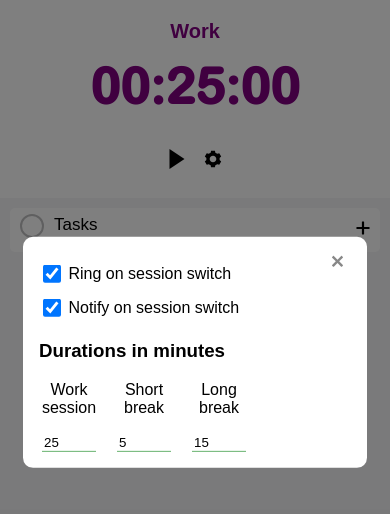
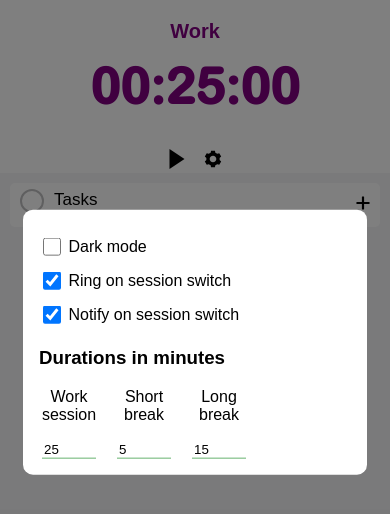
Before and after one commit to aabiji/focal, a SvelteKit app: page / in a window 390 px wide. Both pictures are taken after a click on the button 213 px from the left and 160 px from the top of the page. Shown: the top 514 px of the page. Built offline with nearby package versions, Linux system fonts and the light colour scheme.

Commit message:
attempted theme toggle

```diff
--- a/src/routes/+page.svelte
+++ b/src/routes/+page.svelte
@@ -3,24 +3,27 @@
   import TaskTree from "./TaskTree.svelte";
   import Settings from "./Settings.svelte";
 
-  import { app, localstorageLoad, localstorageSave } from "./app";
+  import { app, localstorageLoad, localstorageSave, setTheme } from "./state";
   import { onMount } from "svelte";
 
   let showSettingsPopup = false;
 
   onMount(() => {
     localstorageLoad();
-    //window.addEventListener("beforeunload", () => localstorageSave());
+    window.addEventListener("beforeunload", () => localstorageSave());
     if ($app.showNotification)
       Notification.requestPermission();
-  });
+    setTheme(false);
+   });
 </script>
 
 <Settings bind:showSettingsPopup />
-<div class="left-side">
+<div class="left-side" style:background-color={$app.bg}>
   <Pomodoro bind:showSettingsPopup />
 </div>
-<div class="right-side"><TaskTree /></div>
+<div class="right-side" style:background-color={$app.bgShade}>
+  <TaskTree />
+</div>
 
 <style>
   @font-face {
@@ -47,7 +50,6 @@
   .right-side {
     height: 100%;
     overflow-y: auto;
-    background-color: #f4f4f6;
   }
 
   .right-side::-webkit-scrollbar-track { background: #81819c; }
@@ -68,11 +70,7 @@
       overflow: hidden;
     }
 
-    .right-side {
-      width: 100%;
-      margin-top: 25px;
-    }
-
+    .right-side { width: 100%; }
     .right-side::-webkit-scrollbar { width: 5px; }
   }
 
--- a/src/routes/Input.svelte
+++ b/src/routes/Input.svelte
@@ -1,5 +1,6 @@
 <script>
   import { onMount } from "svelte";
+  import { app } from "./state";
 
   export let newlyCreated;
   export let value;
@@ -22,6 +23,7 @@
 </script>
 
 <textarea
+  style:color={$app.fg}
   placeholder="Your Task"
   spellcheck="false"
   autocorrect
--- a/src/routes/Pomodoro.svelte
+++ b/src/routes/Pomodoro.svelte
@@ -1,6 +1,6 @@
 <script>
   import { onMount } from "svelte";
-  import { app, getPath, nextSession, togglePause } from "./app";
+  import { app, getPath, nextSession, togglePause } from "./state";
 
   const formatTime = (totalSeconds) => {
     const h = Math.floor(totalSeconds / 3600);
@@ -9,13 +9,19 @@
     return `${h.toString().padStart(2, "0")}:${m.toString().padStart(2, "0")}:${s.toString().padStart(2, "0")}`;
   };
 
+  const sessionMinutes = () => {
+    return $app.isBreak
+      ? $app.breakCount !== 4 ? $app.shortBreakMinutes : $app.longBreakMinutes
+      : $app.workMinutes;
+  }
+
   export let showSettingsPopup;
   let totalSeconds = 0, timeDifference = 0;
   let startTime, timer;
 
   onMount(() => {
     nextSession();
-    timeDifference = $app.sessionMinutes * 60;
+    timeDifference = sessionMinutes() * 60;
   });
 
   const signalSessionChange = () => {
@@ -26,7 +32,7 @@
       const audio = new Audio(getPath("tone.mp3"));
       audio.play();
     }
-  };
+  }
 
   const toggleTimer = () => {
     togglePause();
@@ -38,12 +44,11 @@
       timer = setInterval(() => {
         const elapsedSeconds = Math.floor((new Date() - startTime) / 1000);
         const totalMinutes = Math.floor((totalSeconds + elapsedSeconds) / 60);
-        if (totalMinutes >= $app.sessionMinutes) {
+        if (totalMinutes >= sessionMinutes()) {
           nextSession();
           signalSessionChange();
         }
-
-        timeDifference = ($app.sessionMinutes * 60) - (totalSeconds + elapsedSeconds);
+        timeDifference = (sessionMinutes() * 60) - (totalSeconds + elapsedSeconds);
       });
     }
   }
@@ -52,7 +57,7 @@
 <div class="container">
   <p>{$app.sessionName}</p>
   <h1>{formatTime(timeDifference)}</h1>
-  <div class="controls">
+  <div class="controls" >
     <button on:click={toggleTimer}>
       <img src={$app.paused ? getPath("play.svg") : getPath("pause.svg")} alt="play icon" />
     </button>
--- a/src/routes/Settings.svelte
+++ b/src/routes/Settings.svelte
@@ -1,16 +1,30 @@
 <script>
-  import { app, getPath } from "./app";
-  export let showSettingsPopup;
+  import { app, setTheme } from "./state";
+   export let showSettingsPopup;
+
+  // in order to buffer changes
+  let work = $app.workMinutes;
+  let short = $app.shortBreakMinutes;
+  let long = $app.longBreakMinutes;
+  const close = () => {
+    showSettingsPopup = false;
+    $app.workMinutes = work;
+    $app.shortBreakMinutes = short;
+    $app.longBreakMinutes = long;
+  }
 </script>
 
 {#if showSettingsPopup}
 <div class="backdrop">
-  <dialog open>
-    <button class="close" on:click={() => { showSettingsPopup = false; }}>
-      <img src={getPath("close.svg")} alt="Close icon" />
+  <dialog open style:background-color={$app.bg} style:color={$app.fg}>
+    <button class="close" on:click={close}>
     </button>
 
     <div>
+      <label>
+        <input type="checkbox" bind:checked={$app.darkMode} on:change={() => setTheme(true)} />
+        Dark mode
+      </label>
       <label>
         <input type="checkbox" bind:checked={$app.playRingtone} />
         Ring on session switch
@@ -25,15 +39,18 @@
     <div class="durations">
       <div class="duration">
         <p>Work session</p>
-        <input type="number" bind:value={$app.durations[0]} />
+        <input type="number" bind:value={work}
+          style:background-color={$app.bg} style:color={$app.fg} />
       </div>
       <div class="duration">
         <p>Short break</p>
-        <input type="number" bind:value={$app.durations[1]} />
+        <input type="number" bind:value={short}
+          style:background-color={$app.bg} style:color={$app.fg} />
       </div>
       <div class="duration">
         <p>Long break</p>
-        <input type="number" bind:value={$app.durations[2]} />
+        <input type="number" bind:value={long}
+          style:background-color={$app.bg} style:color={$app.fg} />
       </div>
     </div>
   </dialog>
@@ -51,11 +68,6 @@
       border-radius: 10px;
       transform: translateY(-80%);
     }
-
-    .close img {
-      width: 15px;
-      height: 15px;
-    }
   }
 
   @media only screen and (min-width: 550px) {
@@ -67,11 +79,6 @@
       margin: 0 auto;
       border-radius: 10px;
       transform: translateY(-80%);
-    }
-
-    .close img {
-      width: 25px;
-      height: 25px;
     }
   }
 
--- a/src/routes/Task.svelte
+++ b/src/routes/Task.svelte
@@ -1,5 +1,5 @@
 <script>
-  import { app, getPath, Task } from "./app";
+  import { app, getPath, Task } from "./state";
   import Checkbox from "./Checkbox.svelte";
   import Input from "./Input.svelte";
 
@@ -46,15 +46,14 @@
   };
 </script>
 
-<div class="container">
-  <div class="task">
+<div class="container" >
+  <div class="task" style:background-color={$app.bg}>
     <div
     class="box"
     on:keydown={(event) => toggleKeyboardHandler(event)}
     on:click={() => toggleStatus()}
     role="button"
-    tabindex="0"
-    >
+    tabindex="0">
     <Checkbox done={task.done} />
   </div>
 
@@ -102,9 +101,8 @@
     padding-left: 10px;
     padding-right: 10px;
     height: fit-content;
-    background-color: #fff;
     align-items: center;
-  }
+   }
 
   .text {
     width: 80%;
--- a/src/routes/TaskTree.svelte
+++ b/src/routes/TaskTree.svelte
@@ -1,5 +1,5 @@
 <script>
-  import { app } from "./app";
+  import { app } from "./state";
   import Task from "./Task.svelte";
 </script>
 
--- a/src/routes/app.js
+++ b/src/routes/state.js
@@ -1,4 +1,4 @@
-import { writable, get } from "svelte/store";
+import { writable  } from "svelte/store";
 import { dev } from "$app/environment";
 
 // The asset paths in dev are different than those in production
@@ -18,15 +18,17 @@ export class Task {
 }
 
 export const app = writable({
-  paused: true,
   breakCount: 0,
   isBreak: true,
-  sessionMinutes: 0,
   sessionNotification: "",
   sessionName: "",
+  workMinutes: 25,
+  shortBreakMinutes: 5,
+  longBreakMinutes: 15,
+  paused: true,
   playRingtone: true,
   showNotification: true,
-  durations: [25, 5, 15], // work, short break, long break
+  bg: "", bgShade: "", fg: "", darkMode: false,
   taskTree: new Task("Tasks", true, null, false),
 });
 
@@ -36,7 +38,8 @@ export function localstorageLoad() {
 }
 
 export function localstorageSave() {
-  const fields = ["durations", "playRingtone", "showNotification", "taskTree"];
+  const fields = ["workMinutes", "shortBreakMinutes", "longBrekaMinutes",
+    "playRingtone", "showNotification", "taskTree", "darkMode"];
   app.update(state => {
     const str = JSON.stringify(state, fields);
     localStorage.setItem("data", str);
@@ -55,10 +58,26 @@ export function nextSession() {
     const sessionNotification =
       !isBreak ? "Back to work" : `Take a ${breakCount === 4 ? "long" : "short"} break`;
 
-    const sessionMinutes = state.durations[!isBreak ? 0 : breakCount !== 4 ? 1 : 2];
-
-    return { ...state, isBreak, breakCount, sessionName, sessionNotification, sessionMinutes };
+    return { ...state, isBreak, breakCount, sessionName, sessionNotification };
   });
 }
 
 export function togglePause() { app.update(state => ({...state, paused: !state.paused})); }
+
+export function setTheme(toggle) {
+  app.update(state => {
+    const osDark = window.matchMedia('(prefers-color-scheme: dark)').matches;
+    const darkMode = toggle ? !state.darkMode : osDark;
+    let fg, bg, bgShade;
+    if (darkMode) {
+      fg = "#fff";
+      bg = "#000";
+      bgShade = "#222";
+    } else {
+      fg = "#000";
+      bg = "#fff";
+      bgShade = "#f4f4f6";
+    }
+    return { ...state, fg, bg, bgShade, darkMode };
+  });
+}
```
Also changed, not shown: package.json (+8 -8 lines).
